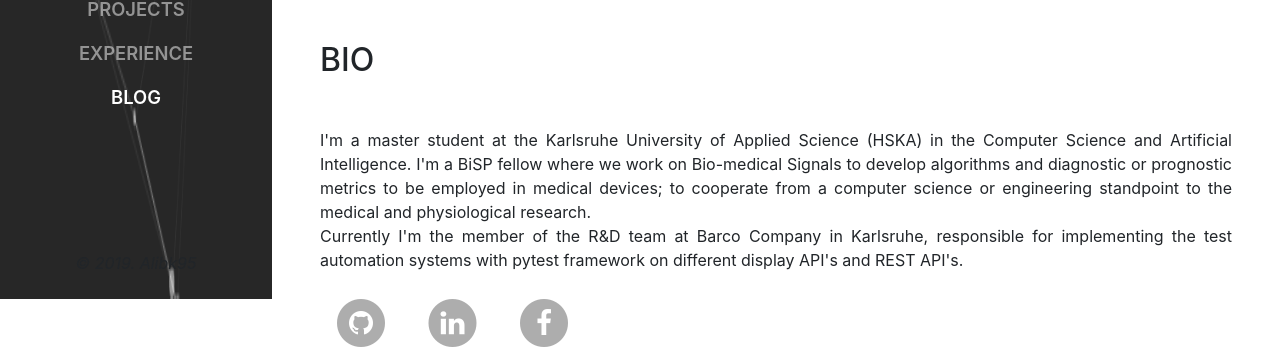
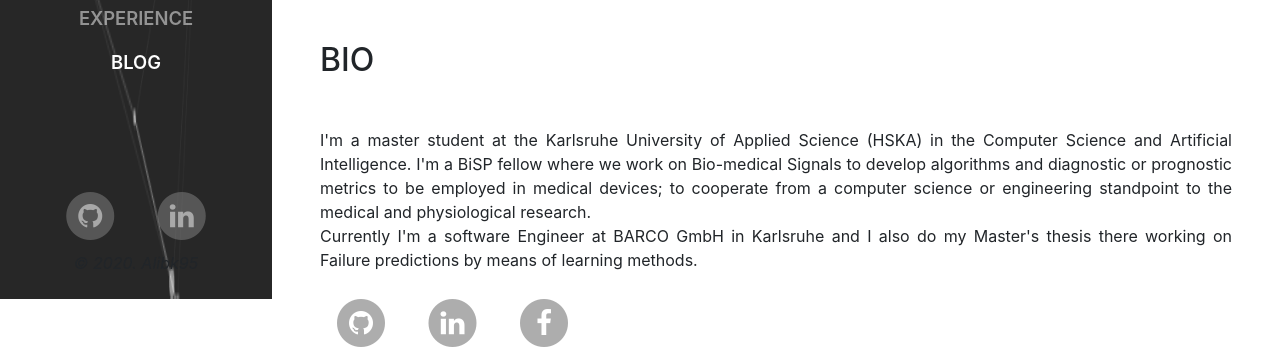
Before and after one commit to alibk95/alibk95.github.io, a website with bundled scripts: page index.html in a window 1280 px wide. Shown: the part 501-862 px from the top of the page. Built offline with nearby package versions, Linux system fonts and the light colour scheme; a web font is replaced by a local one.

Commit message:
github and linkedin logos edited

```diff
--- a/index.html
+++ b/index.html
@@ -109,7 +109,7 @@ div.desc {
         </span>
       </a>
       <div style="text-align: center; font-size:2em; color:#FDFDFD">ALI B. KARIMI</div><br/>
-      <div style="text-align: center; font-size:1em"> Software Tester | ML Enthusiast</div><br/>
+      <div style="text-align: center; font-size:1em"> Software Engineer | ML Enthusiast</div><br/>
       <button class="navbar-toggler" type="button" data-toggle="collapse" data-target="#navbarSupportedContent" aria-controls="navbarSupportedContent" aria-expanded="false" aria-label="Toggle navigation">
         <span class="navbar-toggler-icon"></span>
       </button>
@@ -127,11 +127,27 @@ div.desc {
           <li class="nav-item">
             <a class="nav-link js-scroll-trigger" href="#skills" style="font-size:1.15em">Blog</a>
           </li>
-
         </ul>
-
       </div>
-      <p><i>© 2019. Alibk95</i></p>
+      <ul class="list-inline list-social-icons mb-0">
+            <li class="list-inline-item">
+              <a class="btn" href="https://github.com/alibk95" target="_blank">
+                <span class="fa-stack fa-lg" style="color:#777;">
+                  <i class="fa fa-circle fa-stack-2x"></i>
+                  <i class="fa fa-github fa-stack-1x fa-inverse"></i>
+                </span>
+              </a>
+            </li>
+            <li class="list-inline-item">
+              <a class="btn" href="https://www.linkedin.com/in/ali-b-karimi-7b6507b5/" target="_blank">
+                <span class="fa-stack fa-lg" style="color:#777;">
+                  <i class="fa fa-circle fa-stack-2x"></i>
+                  <i class="fa fa-linkedin fa-stack-1x fa-inverse"></i>
+                </span>
+              </a>
+            </li>
+       </ul>
+      <p><i>© 2020. Alibk95</i></p>
     </nav>
 
     <div class="container-fluid p-0">
@@ -154,7 +170,8 @@ div.desc {
           </div>
           <h2 class="mb-5">Bio</h2>
           <p class="mb-6" align="justify">I'm a master student at the Karlsruhe University of Applied Science (HSKA) in the Computer Science and Artificial Intelligence. I'm a BiSP fellow where we work on Bio-medical Signals to develop algorithms and diagnostic or prognostic metrics to be employed in medical devices; to cooperate from a computer science or engineering standpoint to the medical and physiological research.
-          <br />Currently I'm the member of the R&D team at Barco Company in Karlsruhe, responsible for implementing the test automation systems with pytest framework on different display API's and REST API's.
+          <br />Currently I'm a software Engineer at BARCO GmbH in Karlsruhe and I also do my Master's thesis there
+          working on Failure predictions by means of learning methods.
           <ul class="list-inline list-social-icons mb-0">
             <li class="list-inline-item">
               <a class="btn" href="https://github.com/alibk95" target="_blank">
```
